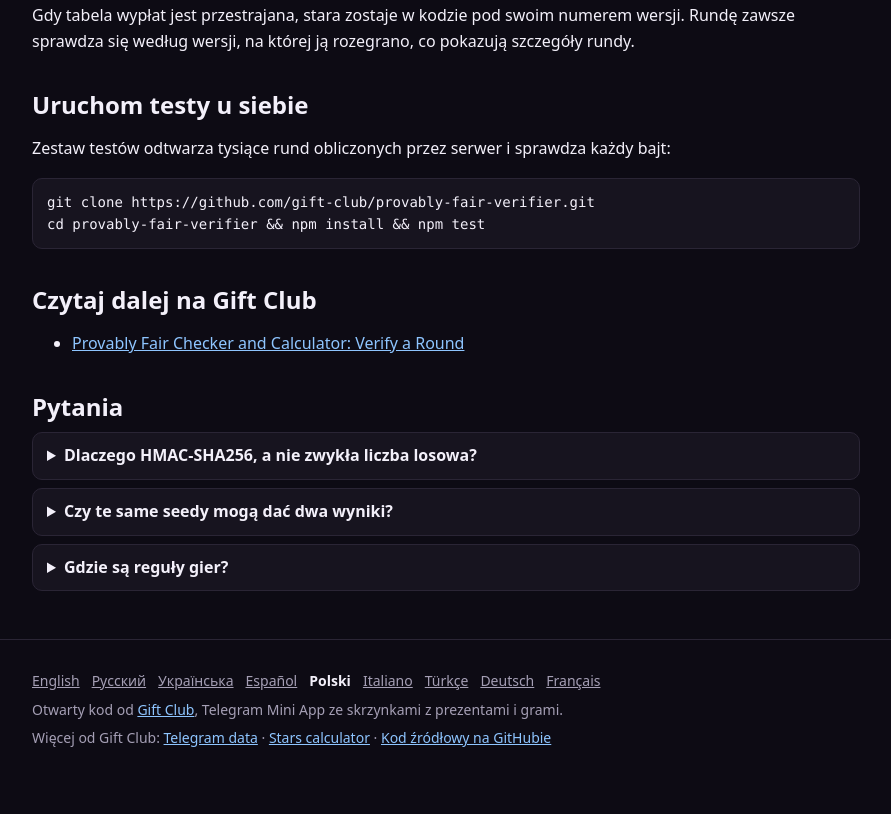
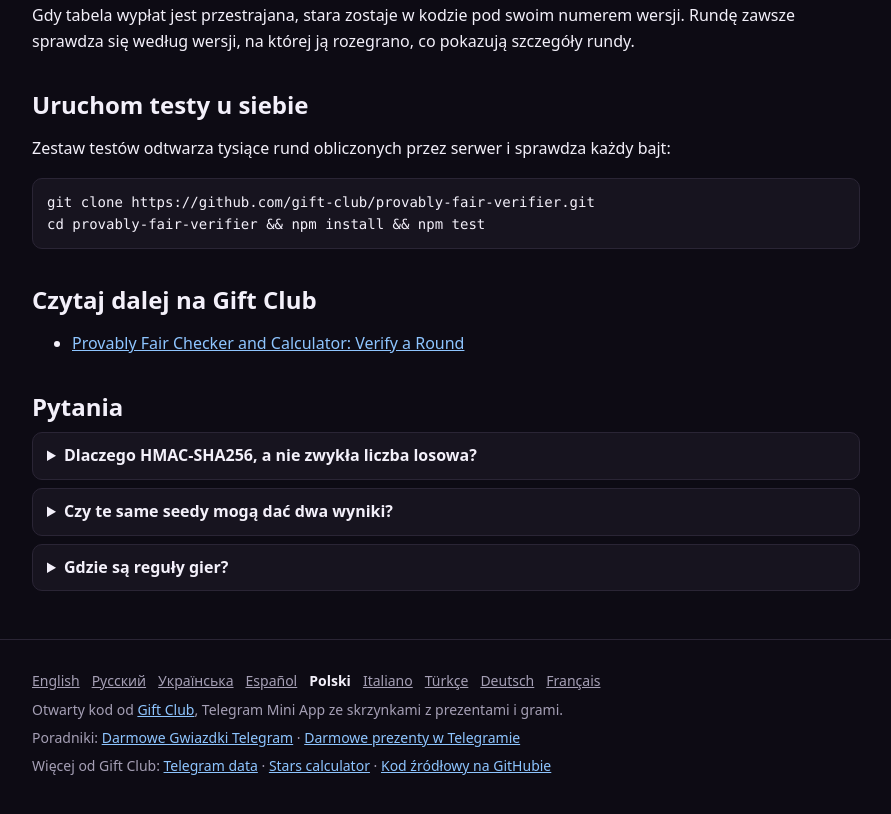
Before and after one commit to gift-club/provably-fair-verifier, a website: page docs/pl/how-it-works/index.html in a window 1280 px wide. Shown: the part 1300-2114 px from the top of the page, without its empty margins (194-1085 px from the left). Drawn offline with Linux system fonts and the light colour scheme.

Commit message:
Footer: link the free Stars and free gifts guides
Added links to guides for earning free Telegram stars and gifts.

```diff
--- a/docs/pl/how-it-works/index.html
+++ b/docs/pl/how-it-works/index.html
@@ -125,6 +125,7 @@ cd provably-fair-verifier &amp;&amp; npm install &amp;&amp; npm test</code></pre
 <footer><div class="wrap">
 <p class="langs" aria-label="Języki"><a href="/provably-fair-verifier/how-it-works/" hreflang="en" lang="en">English</a><a href="/provably-fair-verifier/ru/how-it-works/" hreflang="ru" lang="ru">Русский</a><a href="/provably-fair-verifier/uk/how-it-works/" hreflang="uk" lang="uk">Українська</a><a href="/provably-fair-verifier/es/how-it-works/" hreflang="es" lang="es">Español</a><a href="/provably-fair-verifier/pl/how-it-works/" hreflang="pl" lang="pl" aria-current="true">Polski</a><a href="/provably-fair-verifier/it/how-it-works/" hreflang="it" lang="it">Italiano</a><a href="/provably-fair-verifier/tr/how-it-works/" hreflang="tr" lang="tr">Türkçe</a><a href="/provably-fair-verifier/de/how-it-works/" hreflang="de" lang="de">Deutsch</a><a href="/provably-fair-verifier/fr/how-it-works/" hreflang="fr" lang="fr">Français</a></p>
 <p>Otwarty kod od <a href="https://giftclub.app/pl/">Gift Club</a>, Telegram Mini App ze skrzynkami z prezentami i grami.</p>
+<p>Poradniki: <a href="https://giftclub.app/pl/blog/earn-free-telegram-stars">Darmowe Gwiazdki Telegram</a> · <a href="https://giftclub.app/pl/blog/free-telegram-gifts">Darmowe prezenty w Telegramie</a></p>
 <p>Więcej od Gift Club: <a href="/telegram-gifts-dataset/pl/">Telegram data</a> · <a href="/telegram-stars-calculator/pl/">Stars calculator</a> · <a href="https://github.com/gift-club/provably-fair-verifier">Kod źródłowy na GitHubie</a></p>
 
 </div></footer>
```
